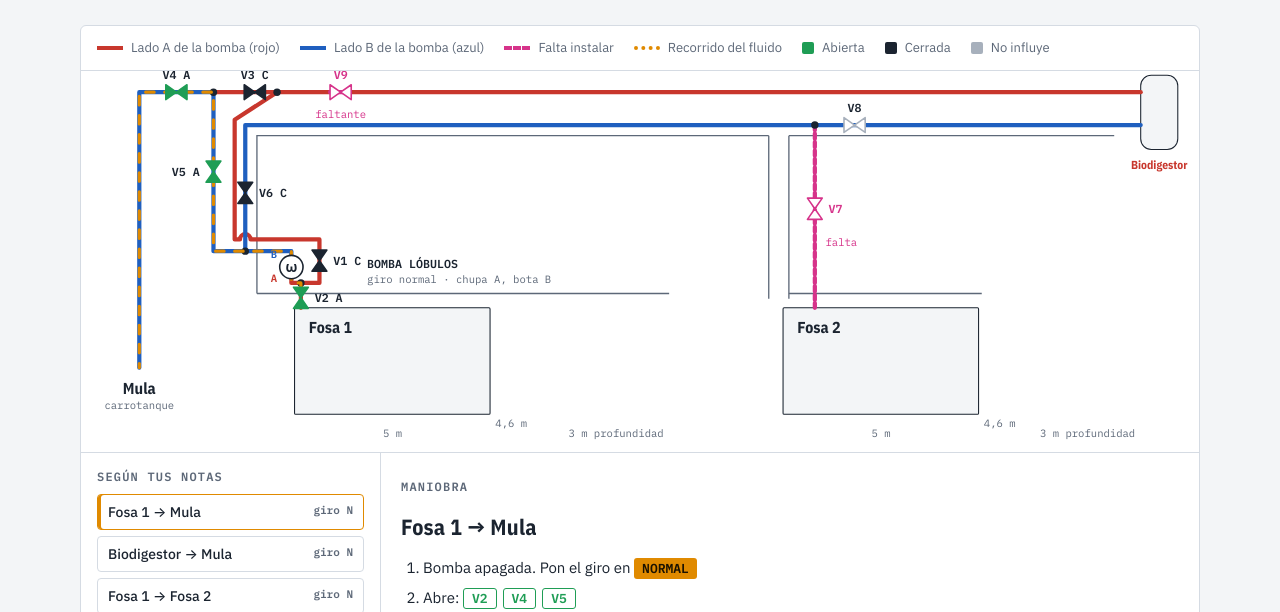
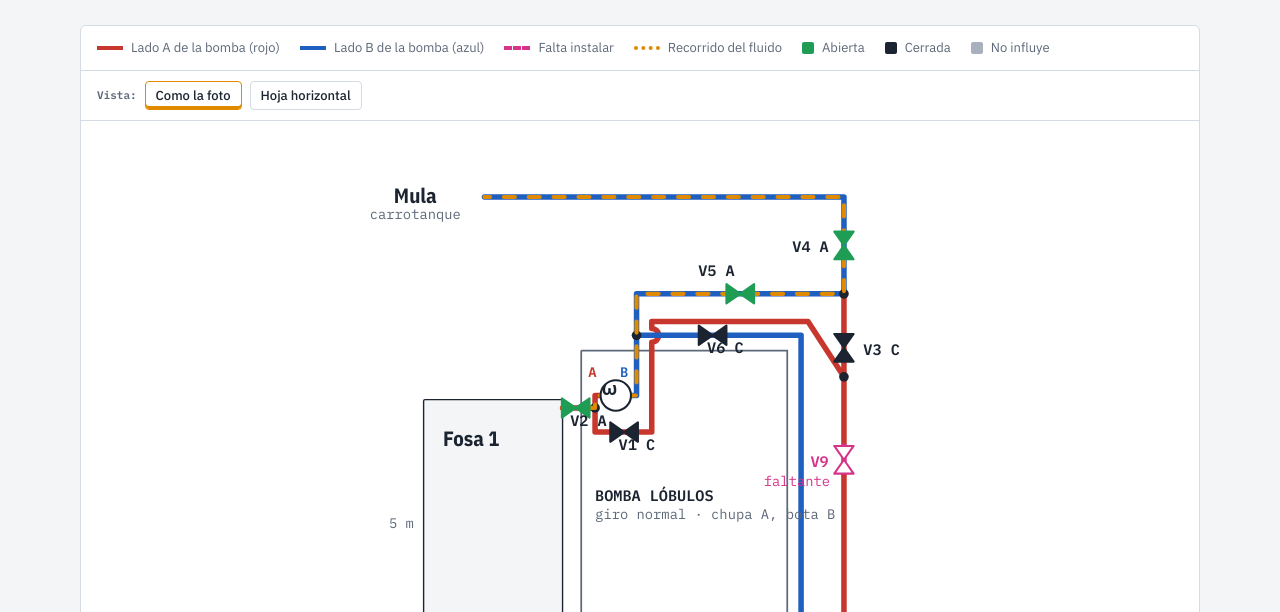
Before and after one commit to jbotero825-crypto/sistema-mantenimiento-av, a plain HTML site: page docs/plano-sistema-bombeo.html in a window 1280 px wide. Shown: the part 178-790 px from the top of the page. Drawn offline with nearby package versions, Linux system fonts and the light colour scheme.

Commit message:
Add photo-orientation view to pumping plan
Co-Authored-By: Claude Opus 5.5 <noreply@anthropic.com>
Claude-Session: https://claude.ai/code/session_01BpEjaFpvcveEucwRvhYjUz

```diff
--- a/docs/plano-sistema-bombeo.html
+++ b/docs/plano-sistema-bombeo.html
@@ -47,6 +47,11 @@ svg text{font-family:var(--mono);fill:var(--fg)}
 .vlabel{font-size:22px;font-weight:600}
 .badge{font-size:20px;font-weight:600}
 .panel{display:grid;grid-template-columns:minmax(0,300px) minmax(0,1fr);gap:0}
+.viewbar{display:flex;gap:8px;align-items:center;padding:10px 16px;border-bottom:1px solid var(--line);flex-wrap:wrap}
+.viewbar button{font:500 13px var(--body);color:var(--fg);background:transparent;border:1px solid var(--line);border-radius:4px;padding:5px 10px;cursor:pointer}
+.viewbar button[aria-pressed="true"]{border-color:var(--flow);box-shadow:inset 0 -3px 0 var(--flow)}
+.viewbar button:focus-visible{outline:2px solid var(--flow);outline-offset:2px}
+#plScroll.foto svg{min-width:0;width:min(100%,560px);margin:0 auto}
 .ops{border-right:1px solid var(--line);padding:16px;display:flex;flex-direction:column;gap:6px}
 .ops h3,.steps h3{font:600 12px var(--mono);letter-spacing:.1em;text-transform:uppercase;color:var(--muted);margin:10px 0 4px}
 .ops h3:first-child{margin-top:0}
@@ -93,8 +98,10 @@ ul.plain{margin:0;padding-left:20px;display:flex;flex-direction:column;gap:6px}
     <span><i class="dot" style="background:var(--closed)"></i>Cerrada</span>
     <span><i class="dot" style="background:var(--idle)"></i>No influye</span>
   </div>
-  <div class="scroll">
+  <div class="viewbar"><span class="tag">Vista:</span><button type="button" id="vFoto" aria-pressed="true">Como la foto</button><button type="button" id="vHoja" aria-pressed="false">Hoja horizontal</button></div>
+  <div class="scroll" id="plScroll">
   <svg id="plano" viewBox="-70 0 2110 720" role="img" aria-label="Plano de tuberías redibujado tal cual el bosquejo: mula a la izquierda, bomba junto a la Fosa 1, líneas largas hacia el Biodigestor y Fosa 2 a la derecha">
+<g id="rot">
     <!-- estructura (líneas negras finas del dibujo) -->
     <g fill="none" stroke="var(--muted)" stroke-width="2.5">
       <path d="M262 420 V122 H1228"/><path d="M1266 122 H1880"/>
@@ -104,19 +111,19 @@ ul.plain{margin:0;padding-left:20px;display:flex;flex-direction:column;gap:6px}
     </g>
     <!-- tanques -->
     <rect class="tank" x="333" y="447" width="369" height="201" rx="2"/>
-    <text x="360" y="495" style="font:700 30px var(--display);fill:var(--fg)">Fosa 1</text>
-    <text x="518" y="690" text-anchor="middle" class="small">5 m</text>
-    <text x="712" y="672" class="small">4,6 m</text>
-    <text x="850" y="690" class="small">3 m profundidad</text>
+    <text data-f="400,620,start" x="360" y="495" style="font:700 30px var(--display);fill:var(--fg)">Fosa 1</text>
+    <text data-f="518,680,middle" x="518" y="690" text-anchor="middle" class="small">5 m</text>
+    <text data-f="735,550,middle" x="712" y="672" class="small">4,6 m</text>
+    <text data-f="762,550,middle" x="850" y="690" class="small">3 m profundidad</text>
     <rect class="tank" x="1255" y="447" width="369" height="201" rx="2"/>
-    <text x="1282" y="495" style="font:700 30px var(--display);fill:var(--fg)">Fosa 2</text>
-    <text x="1440" y="690" text-anchor="middle" class="small">5 m</text>
-    <text x="1634" y="672" class="small">4,6 m</text>
-    <text x="1740" y="690" class="small">3 m profundidad</text>
+    <text data-f="1322,620,start" x="1282" y="495" style="font:700 30px var(--display);fill:var(--fg)">Fosa 2</text>
+    <text data-f="1440,680,middle" x="1440" y="690" text-anchor="middle" class="small">5 m</text>
+    <text data-f="1657,550,middle" x="1634" y="672" class="small">4,6 m</text>
+    <text data-f="1684,550,middle" x="1740" y="690" class="small">3 m profundidad</text>
     <rect class="tank" x="1930" y="8" width="70" height="140" rx="20"/>
-    <text x="1965" y="185" text-anchor="middle" style="font:700 22px var(--display);fill:var(--suct)">Biodigestor</text>
-    <text x="40" y="610" text-anchor="middle" style="font:700 30px var(--display);fill:var(--fg)">Mula</text>
-    <text x="40" y="638" text-anchor="middle" class="small">carrotanque</text>
+    <text data-f="1975,170,end" x="1965" y="185" text-anchor="middle" style="font:700 22px var(--display);fill:var(--suct)">Biodigestor</text>
+    <text data-f="48,660,middle" x="40" y="610" text-anchor="middle" style="font:700 30px var(--display);fill:var(--fg)">Mula</text>
+    <text data-f="72,660,middle" x="40" y="638" text-anchor="middle" class="small">carrotanque</text>
 
     <!-- lado A (rojo) -->
     <path class="pipe s" d="M180 40 H400"/>
@@ -138,14 +145,15 @@ ul.plain{margin:0;padding-left:20px;display:flex;flex-direction:column;gap:6px}
       <circle r="22" fill="var(--paper)" stroke="var(--fg)" stroke-width="3"/>
       <text y="9" text-anchor="middle" style="font:600 26px var(--body);fill:var(--fg)">ω</text>
     </g>
-    <text x="470" y="372" style="font:600 22px var(--mono);fill:var(--fg)">BOMBA LÓBULOS</text>
-    <text id="giroTxt" x="470" y="400" class="small"></text>
+    <text data-f="480,400,start" x="470" y="372" style="font:600 22px var(--mono);fill:var(--fg)">BOMBA LÓBULOS</text>
+    <text id="giroTxt" data-f="505,400,start" x="470" y="400" class="small"></text>
     <text x="300" y="352" text-anchor="end" class="badge" style="fill:var(--disc)">B</text>
     <text x="300" y="398" text-anchor="end" class="badge" style="fill:var(--suct)">A</text>
 
     <g id="valves"></g>
-    <text x="420" y="88" text-anchor="middle" class="small" style="fill:var(--miss)">faltante</text>
-    <text x="1335" y="330" class="small" style="fill:var(--miss)">falta</text>
+    <text data-f="458,60,end" x="420" y="88" text-anchor="middle" class="small" style="fill:var(--miss)">faltante</text>
+    <text data-f="1290,330,middle" x="1335" y="330" class="small" style="fill:var(--miss)">falta</text>
+  </g>
   </svg>
   </div>
 
@@ -232,6 +240,7 @@ for(const [k,[x,y,o,miss]] of Object.entries(V)){
   vg.appendChild(g);
   const left=k==='V5';const lx=o==='v'?(left?x-26:x+26):x, ly=o==='v'?y+8:y-24;
   const t=el('text',{x:lx,y:ly,'text-anchor':o==='v'?(left?'end':'start'):'middle',class:'vlabel',id:'t'+k});
+  const F={V3:'268,12,start',V4:'120,62,end',V9:'430,62,end'};if(F[k])t.dataset.f=F[k];
   t.textContent=k; if(miss) t.style.fill='var(--miss)'; vg.appendChild(t);
 }
 const opsEl=document.getElementById('ops'),stepsEl=document.getElementById('steps');
@@ -279,5 +288,24 @@ OPS.forEach(o=>{const all=o.d.includes('all');
   t+=`<tr><td>${o.n}${all?' <span class="tag">deducida</span>':''}</td><td class="${o.d.includes('giro')?'ded':''}">${o.giro==='Normal'?'N':'INV'}</td>`+
   keys.map(k=>{const s=o.s[k]||'–';return `<td class="${s} ${(all||o.d.includes(k))&&s!=='–'?'ded':''}">${s}</td>`}).join('')+'</tr>'});
 document.getElementById('matrix').innerHTML=t+'</tbody>';
+function setView(foto){
+  const svg=document.getElementById('plano'),rot=document.getElementById('rot');
+  document.getElementById('plScroll').classList.toggle('foto',foto);
+  document.getElementById('vFoto').setAttribute('aria-pressed',foto);
+  document.getElementById('vHoja').setAttribute('aria-pressed',!foto);
+  svg.setAttribute('viewBox',foto?'-740 -70 810 2110':'-70 0 2110 720');
+  rot.setAttribute('transform',foto?'rotate(90)':'');
+  rot.querySelectorAll('text').forEach(t=>{
+    if(!t.dataset.o)t.dataset.o=[t.getAttribute('x')||0,t.getAttribute('y')||0,t.getAttribute('text-anchor')||'start'].join(',');
+    const [x,y,an]=((foto&&t.dataset.f)||t.dataset.o).split(',');
+    t.setAttribute('x',x);t.setAttribute('y',y);t.setAttribute('text-anchor',an);
+    if(foto)t.setAttribute('transform',`rotate(-90 ${x} ${y})`);else t.removeAttribute('transform');
+  });
+  try{localStorage.setItem('vista',foto?'foto':'hoja')}catch(e){}
+}
+document.getElementById('vFoto').onclick=()=>setView(true);
+document.getElementById('vHoja').onclick=()=>setView(false);
 show(0);
+let v='foto';try{v=localStorage.getItem('vista')||'foto'}catch(e){}
+setView(v==='foto');
 </script>
```
Also changed, not shown: docs/plano.png (added).
